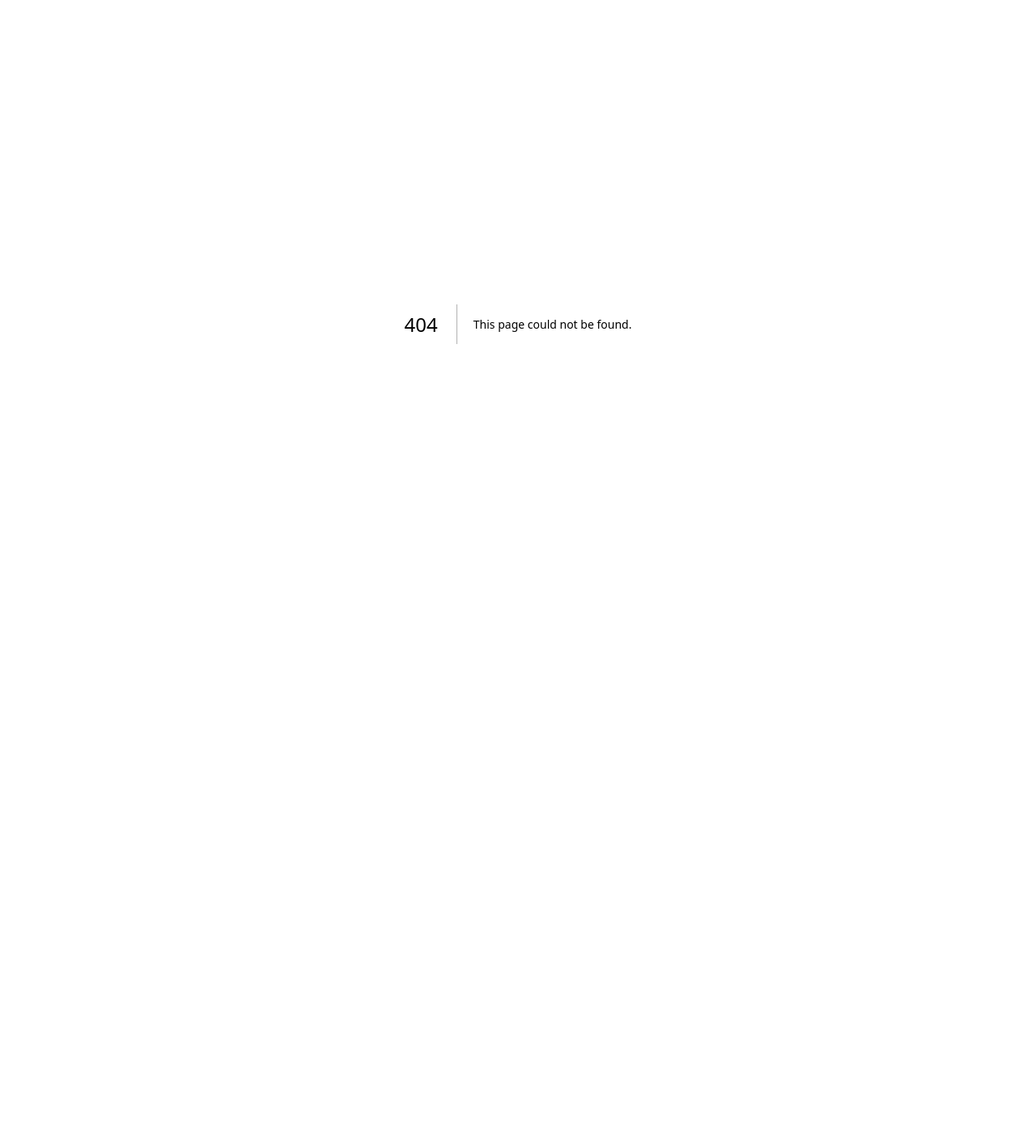
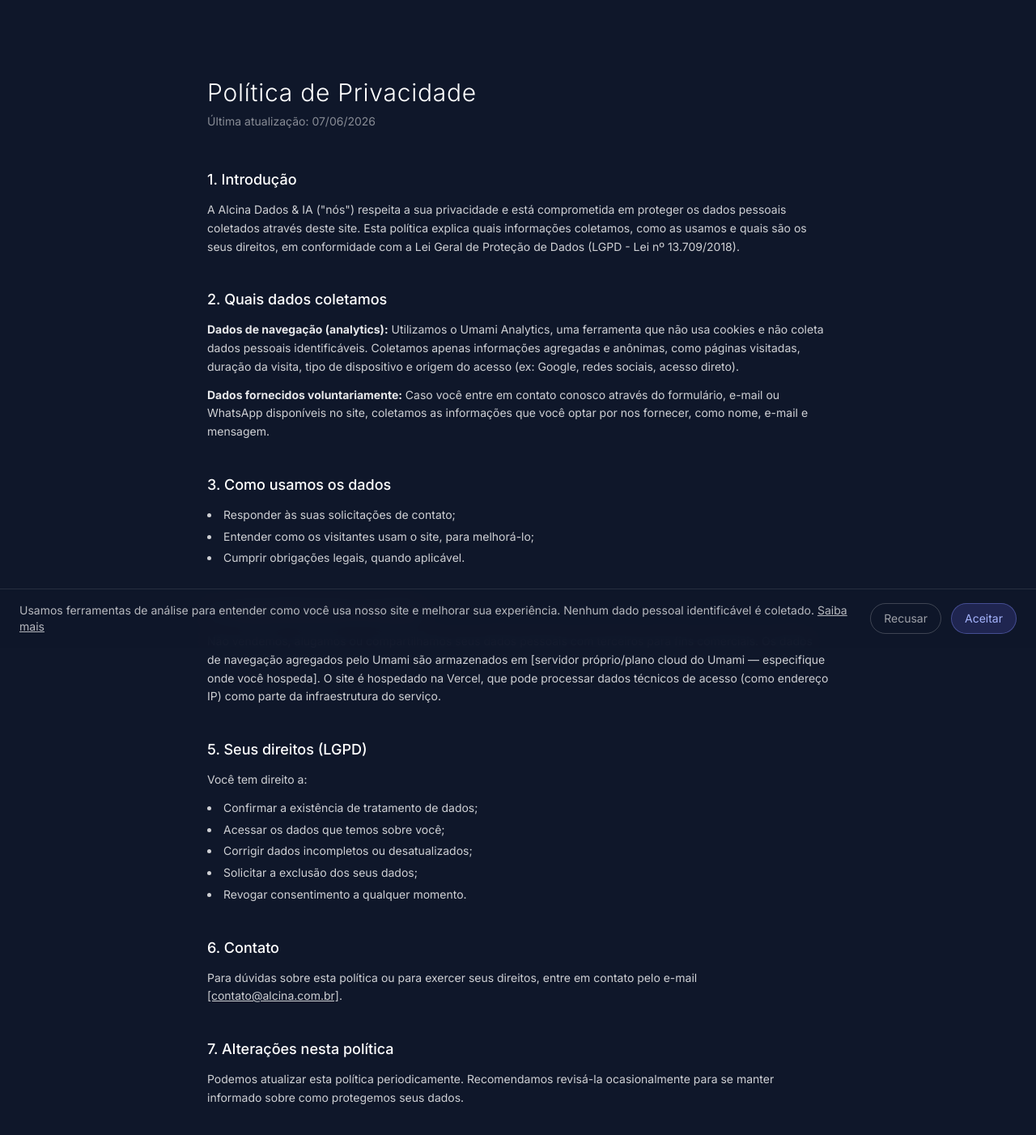
Before and after one commit to 1910gstv/nextjs-front-end, a Next.js app: page /politica-de-privacidade in a window 1280 px wide. Before the commit this address had no page. Shown: the top 1402 px of the page at 81% size. Before the commit the page ends 800 px from the top, so only its background shows below. Built offline with nearby package versions, Linux system fonts and the light colour scheme; a web font is replaced by a local one.

Commit message:
feat: inserindo consentimentos e trocando GA pelo Umami

```diff
--- a/app/layout.tsx
+++ b/app/layout.tsx
@@ -1,7 +1,8 @@
 import '@/app/ui/global.css';
 import { inter } from '@/app/ui/fonts';
 import type { Metadata } from "next";
-import GoogleAnalyticsClient from '@/app/ui/GoogleAnalyticsClient';
+import CookieConsent from '@/app/ui/CookieConsent';
+import Script from 'next/script';
 
 export const metadata: Metadata = {
   title: "Alcina Dados & IA",
@@ -20,7 +21,8 @@ export default function RootLayout({
     <html lang="pt-BR">
       <body className={`${inter.className} antialiased`}>
         {children}
-        <GoogleAnalyticsClient />
+        <Script defer src="https://cloud.umami.is/script.js" data-website-id="7e388684-b05b-4f59-8e76-b3509d8aae8c"></Script>
+        <CookieConsent />
       </body>
     </html>
   );
--- /dev/null
+++ b/app/politica-de-privacidade/page.tsx
@@ -0,0 +1,107 @@
+import type { Metadata } from "next";
+
+export const metadata: Metadata = {
+  title: "Política de Privacidade | Alcina Dados & IA",
+  description: "Política de Privacidade da Alcina Dados & IA.",
+};
+
+export default function PoliticaDePrivacidade() {
+  return (
+    <main className="min-h-screen bg-slate-900 text-white/80 px-6 py-24">
+      <div className="max-w-3xl mx-auto">
+        <h1 className="text-3xl font-light tracking-wide text-white mb-2">
+          Política de Privacidade
+        </h1>
+        <p className="text-sm text-white/50 mb-12">
+          Última atualização: {new Date().toLocaleDateString("pt-BR")}
+        </p>
+
+        <section className="space-y-10 text-sm leading-relaxed">
+          <div>
+            <h2 className="text-lg text-white font-medium mb-3">1. Introdução</h2>
+            <p>
+              A Alcina Dados & IA ("nós") respeita a sua privacidade e está
+              comprometida em proteger os dados pessoais coletados através
+              deste site. Esta política explica quais informações coletamos,
+              como as usamos e quais são os seus direitos, em conformidade
+              com a Lei Geral de Proteção de Dados (LGPD - Lei nº 13.709/2018).
+            </p>
+          </div>
+
+          <div>
+            <h2 className="text-lg text-white font-medium mb-3">2. Quais dados coletamos</h2>
+            <p className="mb-3">
+              <strong className="text-white/90">Dados de navegação (analytics):</strong>{" "}
+              Utilizamos o Umami Analytics, uma ferramenta que não usa cookies
+              e não coleta dados pessoais identificáveis. Coletamos apenas
+              informações agregadas e anônimas, como páginas visitadas,
+              duração da visita, tipo de dispositivo e origem do acesso
+              (ex: Google, redes sociais, acesso direto).
+            </p>
+            <p>
+              <strong className="text-white/90">Dados fornecidos voluntariamente:</strong>{" "}
+              Caso você entre em contato conosco através do formulário,
+              e-mail ou WhatsApp disponíveis no site, coletamos as
+              informações que você optar por nos fornecer, como nome,
+              e-mail e mensagem.
+            </p>
+          </div>
+
+          <div>
+            <h2 className="text-lg text-white font-medium mb-3">3. Como usamos os dados</h2>
+            <ul className="list-disc list-inside space-y-1">
+              <li>Responder às suas solicitações de contato;</li>
+              <li>Entender como os visitantes usam o site, para melhorá-lo;</li>
+              <li>Cumprir obrigações legais, quando aplicável.</li>
+            </ul>
+          </div>
+
+          <div>
+            <h2 className="text-lg text-white font-medium mb-3">4. Compartilhamento de dados</h2>
+            <p>
+              Não vendemos, alugamos ou compartilhamos seus dados pessoais
+              com terceiros para fins comerciais. Os dados de navegação
+              agregados pelo Umami são armazenados em [servidor
+              próprio/plano cloud do Umami — especifique onde você hospeda].
+              O site é hospedado na Vercel, que pode processar dados
+              técnicos de acesso (como endereço IP) como parte da
+              infraestrutura do serviço.
+            </p>
+          </div>
+
+          <div>
+            <h2 className="text-lg text-white font-medium mb-3">5. Seus direitos (LGPD)</h2>
+            <p className="mb-3">Você tem direito a:</p>
+            <ul className="list-disc list-inside space-y-1">
+              <li>Confirmar a existência de tratamento de dados;</li>
+              <li>Acessar os dados que temos sobre você;</li>
+              <li>Corrigir dados incompletos ou desatualizados;</li>
+              <li>Solicitar a exclusão dos seus dados;</li>
+              <li>Revogar consentimento a qualquer momento.</li>
+            </ul>
+          </div>
+
+          <div>
+            <h2 className="text-lg text-white font-medium mb-3">6. Contato</h2>
+            <p>
+              Para dúvidas sobre esta política ou para exercer seus direitos,
+              entre em contato pelo e-mail{" "}
+              <a href="mailto:contato@alcina.com.br" className="underline hover:text-white">
+                [contato@alcina.com.br]
+              </a>.
+            </p>
+          </div>
+
+          <div>
+            <h2 className="text-lg text-white font-medium mb-3">7. Alterações nesta política</h2>
+            <p>
+              Podemos atualizar esta política periodicamente. Recomendamos
+              revisá-la ocasionalmente para se manter informado sobre como
+              protegemos seus dados.
+            </p>
+          </div>
+        </section>
+      </div>
+    </main>
+  );
+}
--- /dev/null
+++ b/app/ui/CookieConsent.tsx
@@ -0,0 +1,50 @@
+    "use client";
+
+import { useState, useEffect } from "react";
+
+export default function CookieConsent() {
+  const [visible, setVisible] = useState(false);
+
+  useEffect(() => {
+    const consent = localStorage.getItem("cookie-consent");
+    if (!consent) {
+      setVisible(true);
+    }
+  }, []);
+
+  const handleConsent = (value: "accepted" | "declined") => {
+    localStorage.setItem("cookie-consent", value);
+    setVisible(false);
+  };
+
+  if (!visible) return null;
+
+  return (
+    <div className="fixed bottom-0 left-0 w-full z-50 bg-slate-900/95 backdrop-blur-md border-t border-white/10 px-6 py-4">
+      <div className="max-w-7xl mx-auto flex flex-col sm:flex-row items-center justify-between gap-4">
+        <p className="text-white/70 text-sm text-center sm:text-left">
+          Usamos ferramentas de análise para entender como você usa nosso site
+          e melhorar sua experiência. Nenhum dado pessoal identificável é
+          coletado.{" "}
+          <a href="/politica-de-privacidade" className="underline hover:text-white">
+            Saiba mais
+          </a>
+        </p>
+        <div className="flex gap-3 shrink-0">
+          <button
+            onClick={() => handleConsent("declined")}
+            className="text-white/60 text-sm px-4 py-2 rounded-full border border-white/20 hover:text-white hover:border-white/40 transition-colors"
+          >
+            Recusar
+          </button>
+          <button
+            onClick={() => handleConsent("accepted")}
+            className="text-sm px-4 py-2 rounded-full bg-indigo-500/20 border border-indigo-400/40 text-indigo-300 hover:bg-indigo-500/30 hover:border-indigo-400 transition-colors"
+          >
+            Aceitar
+          </button>
+        </div>
+      </div>
+    </div>
+  );
+}
```
